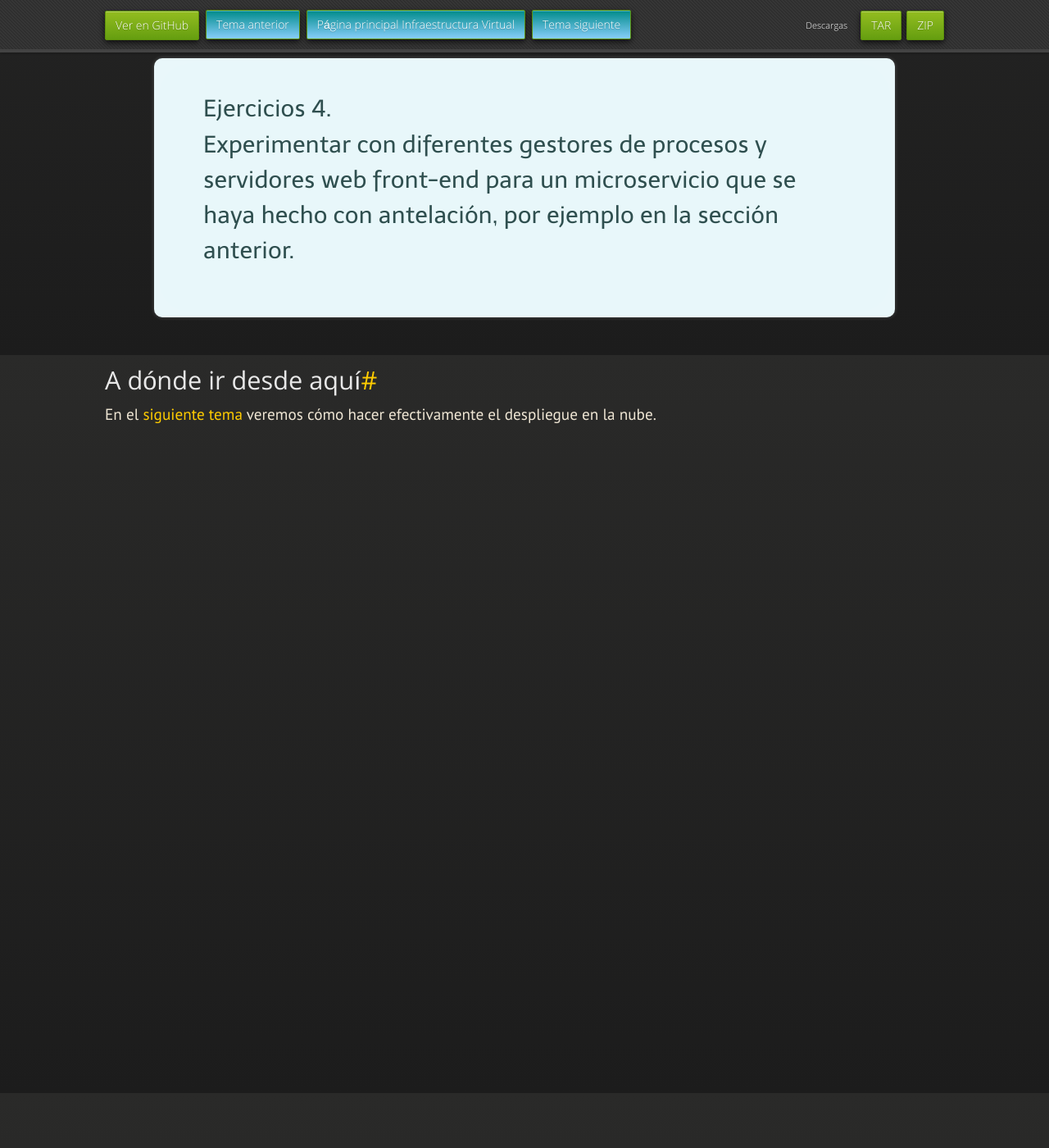
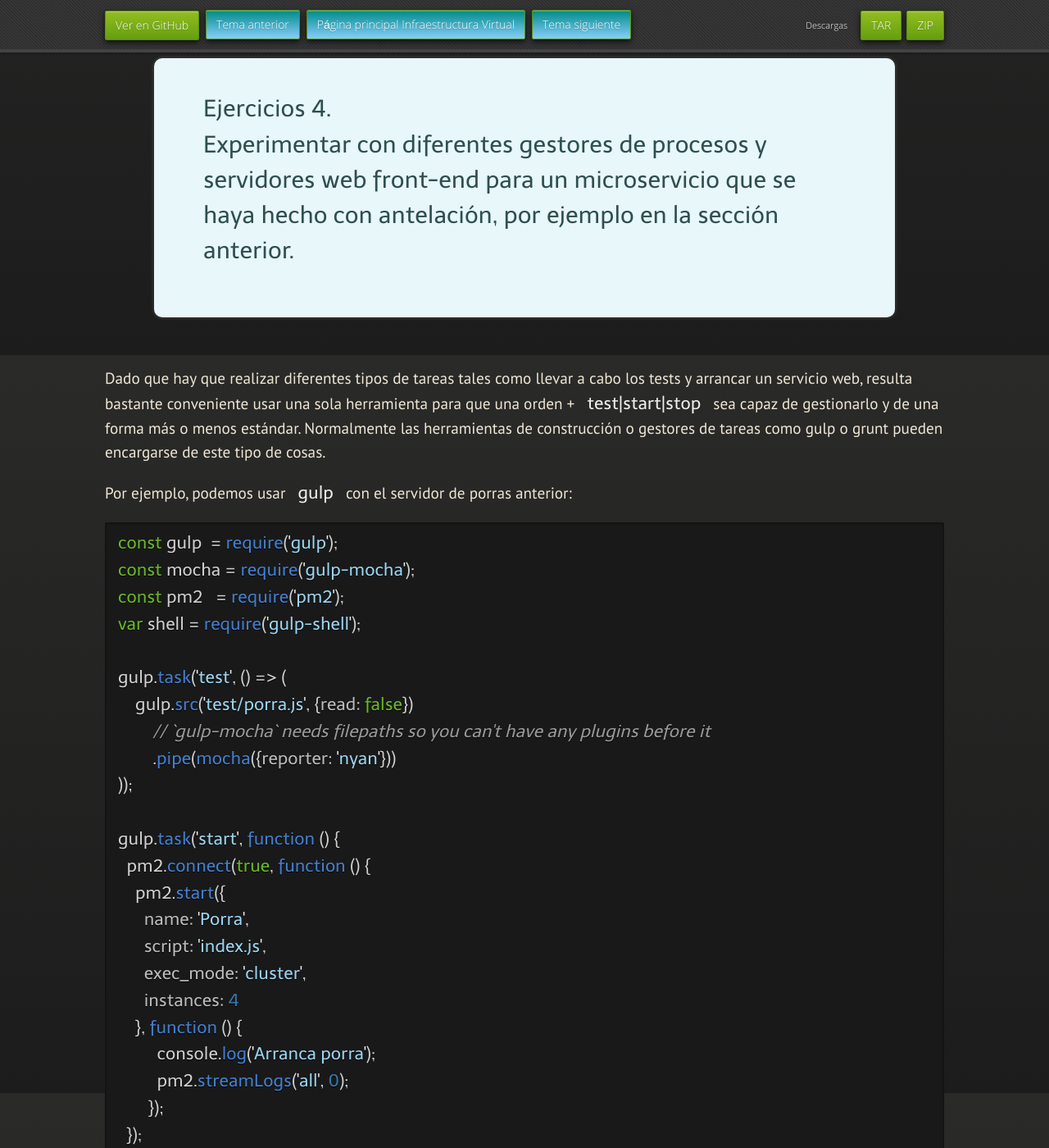
Before and after one commit to JJ/IV, a Jekyll site: the page built from documentos/temas/Microservicios.md, in a window 1280 px wide and 1400 px high, scrolled down 13067 px. Shown: the whole window at 82% size. Built offline with Jekyll 4.4.1, drawn with Linux system fonts in a browser that asks for light colours; nearby versions of some CDN libraries; some web fonts are replaced; our own code applies the rules of GitHub Pages for plain Markdown files; before the commit the page ends 13697 px from its top, so only the background shows below that; some of the changed text lies outside the part shown.

Commit message:
Sync documentos/temas/Microservicios.md de master a gh-pages

````diff
--- a/documentos/temas/Microservicios.md
+++ b/documentos/temas/Microservicios.md
@@ -562,6 +562,62 @@ ejemplo en la sección anterior.
 
 </div>
 
+Dado que hay que realizar diferentes tipos de tareas tales como llevar
+a cabo los tests y arrancar un servicio web, resulta bastante
+conveniente usar una sola herramienta para que una orden +
+`test|start|stop` sea capaz de gestionarlo y de una forma más o menos
+estándar. Normalmente las herramientas de construcción o gestores de
+tareas como gulp o grunt pueden encargarse de este tipo de cosas.
+
+Por ejemplo, podemos usar `gulp` con el servidor de porras anterior:
+
+```javascript
+const gulp  = require('gulp');
+const mocha = require('gulp-mocha');
+const pm2   = require('pm2');
+var shell = require('gulp-shell');
+
+gulp.task('test', () => (
+    gulp.src('test/porra.js', {read: false})
+        // `gulp-mocha` needs filepaths so you can't have any plugins before it
+        .pipe(mocha({reporter: 'nyan'}))
+));
+
+gulp.task('start', function () {
+  pm2.connect(true, function () {
+    pm2.start({
+      name: 'Porra',
+      script: 'index.js',
+      exec_mode: 'cluster',
+      instances: 4
+    }, function () {
+         console.log('Arranca porra');
+         pm2.streamLogs('all', 0);
+       });
+  });
+});
+
+gulp.task('stop', shell.task(['pm2 stop Porra' ]));
+```
+
+[`gulp`](https://gulpjs.com/) es un programa para automatizar el
+workflow que funciona de forma asíncrona y que permite definir con
+código las tareas a realizar. En este caso sólo tres tareas: test,
+start y stop, y para ello usamos una serie de *plug-ins* que integran
+gulp con utilidades como `mocha` o el shell.
+
+Usando esto, con
+
+    gulp start &
+
+se puede arrancar el programa, y con
+
+    gulp stop
+
+se detiene, invocando en los dos casos a `pm2`, en el primer caso
+usando el API y en el segundo usando directamente una orden lanzada en
+el shell.
+
 ## A dónde ir desde aquí
 
 
````
